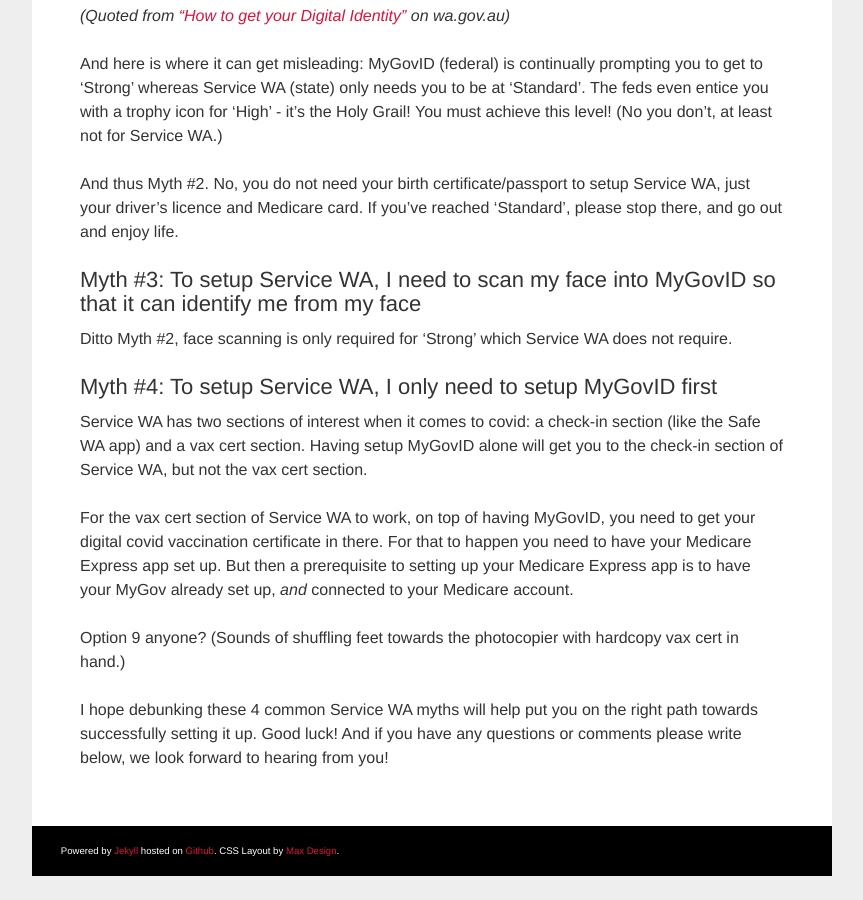
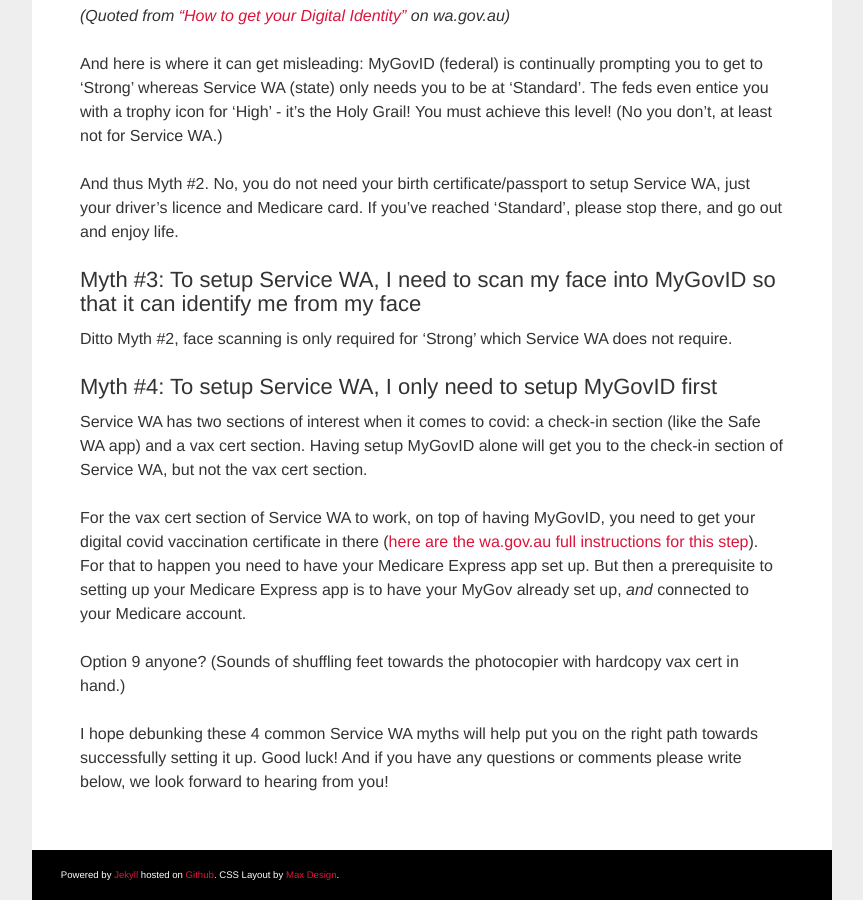
Before and after one commit to auxellbs/splconline.github.io, a Jekyll site: the page built from _posts/2022-02-03-service-wa-myths.md, in a window 1280 px wide and 900 px high, scrolled down 2417 px. Shown: the whole window, without its empty margins (208-1071 px from the left). Built offline with Jekyll 4.4.1, drawn with Linux system fonts in a browser that asks for light colours; comment, search, counter and statistics services are not loaded; before the commit the page ends 3293 px from its top, so only the background shows below that.

Commit message:
Update 2022-02-03-service-wa-myths.md

```diff
--- a/_posts/2022-02-03-service-wa-myths.md
+++ b/_posts/2022-02-03-service-wa-myths.md
@@ -66,7 +66,7 @@
 ### Myth #4: To setup Service WA, I only need to setup MyGovID first
 Service WA has two sections of interest when it comes to covid: a check-in section (like the Safe WA app) and a vax cert section. Having setup MyGovID alone will get you to the check-in section of Service WA, but not the vax cert section.
 
-For the vax cert section of Service WA to work, on top of having MyGovID, you need to get your digital covid vaccination certificate in there. For that to happen you need to have your Medicare Express app set up. But then a prerequisite to setting up your Medicare Express app is to have your MyGov already set up, *and* connected to your Medicare account.
+For the vax cert section of Service WA to work, on top of having MyGovID, you need to get your digital covid vaccination certificate in there ([here are the wa.gov.au full instructions for this step](https://www.wa.gov.au/government/multi-step-guides/servicewa-app-support/how-import-your-covid-19-digital-certificate-the-servicewa-app){:target="_blank"}). For that to happen you need to have your Medicare Express app set up. But then a prerequisite to setting up your Medicare Express app is to have your MyGov already set up, *and* connected to your Medicare account.
 
 Option 9 anyone? (Sounds of shuffling feet towards the photocopier with hardcopy vax cert in hand.)
 
```
